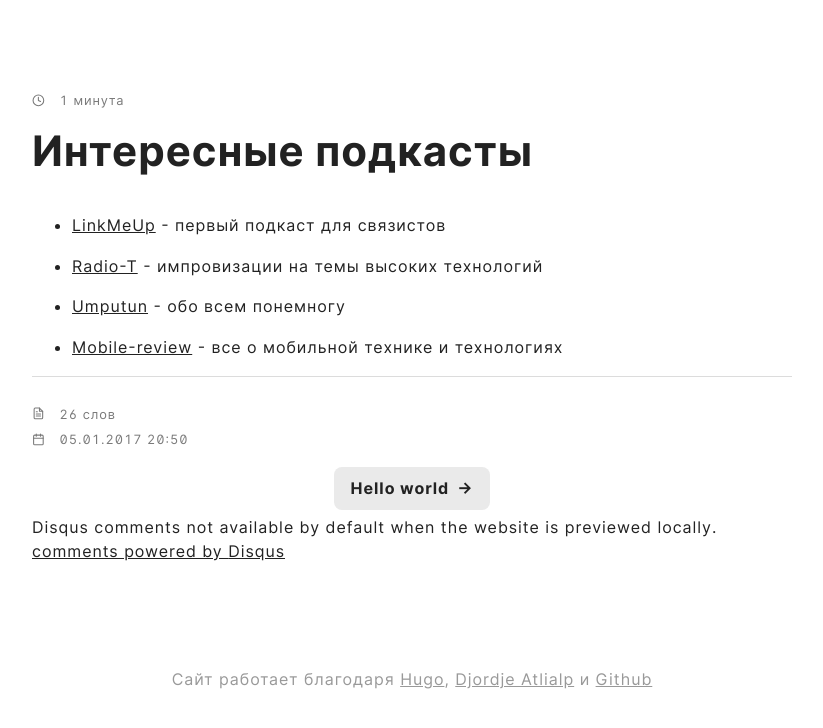
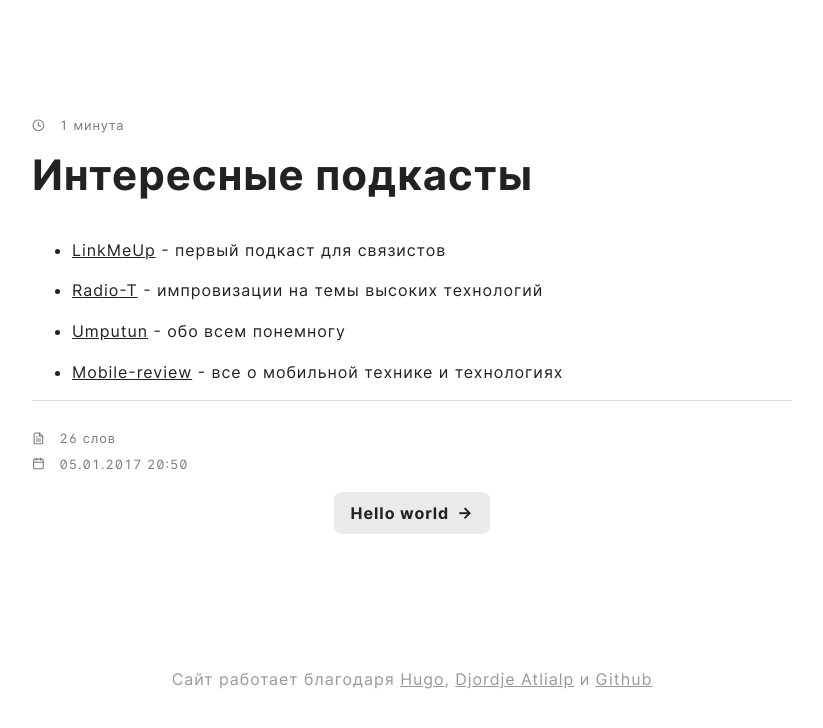
Before and after one commit to prkpv/prkpv.github.io, a plain HTML site: page posts/podcasts/index.html in a window 1280 px wide. Shown: the part 68-796 px from the top of the page, without its empty margins (228-1051 px from the left). Drawn offline with nearby package versions, Linux system fonts and the light colour scheme.

Commit message:
Add files via upload

```diff
--- a/posts/podcasts/index.html
+++ b/posts/podcasts/index.html
@@ -232,31 +232,6 @@ if (!doNotTrack) {
 
 
 
-        <div id="comments">
-          <div id="disqus_thread"></div>
-<script type="application/javascript">
-    window.disqus_config = function () {
-
-
-
-    };
-    (function() {
-        if (["localhost", "127.0.0.1"].indexOf(window.location.hostname) != -1) {
-            document.getElementById('disqus_thread').innerHTML = 'Disqus comments not available by default when the website is previewed locally.';
-            return;
-        }
-        var d = document, s = d.createElement('script'); s.async = true;
-        s.src = '//' + "psv-space" + '.disqus.com/embed.js';
-        s.setAttribute('data-timestamp', +new Date());
-        (d.head || d.body).appendChild(s);
-    })();
-</script>
-<noscript>Please enable JavaScript to view the <a href="https://disqus.com/?ref_noscript">comments powered by Disqus.</a></noscript>
-<a href="https://disqus.com" class="dsq-brlink">comments powered by <span class="logo-disqus">Disqus</span></a>
-        </div>
-
-
-
 
 
   </main>
```
Also changed, not shown: posts/hello/index.html (+0 -25 lines).
